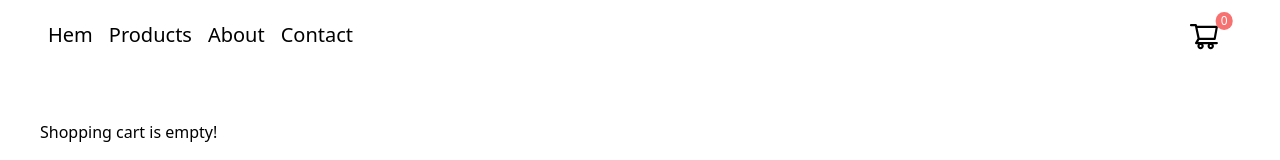
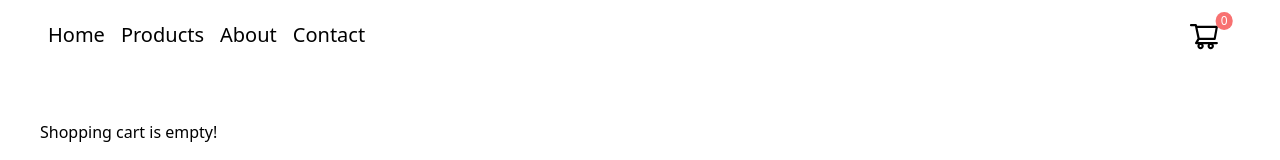
Before and after one commit to pontusbergqvist/consid-ecommerce, a Next.js app: page /checkout in a window 1280 px wide. Shown: the top 160 px of the page. Built offline with nearby package versions, Linux system fonts and the light colour scheme.

Commit message:
changed navigation hem to home

```diff
--- a/components/layout/nav/hamburger.js
+++ b/components/layout/nav/hamburger.js
@@ -31,7 +31,7 @@ const Hamburger = () => {
       {active ? (
         <ul className="absolute right-0 my-4 text-right bg-slate-300 pl-16 py-1 pr-1 rounded z-10">
           <Link href="/">
-            <li className="cursor-pointer p-2">Hem</li>
+            <li className="cursor-pointer p-2">Home</li>
           </Link>
           <Link href="/products">
             <li className="cursor-pointer p-2">Products</li>
--- a/components/layout/nav/list.js
+++ b/components/layout/nav/list.js
@@ -14,7 +14,7 @@ const List = () => {
               : { borderBottom: "2px solid white" }
           }
         >
-          Hem
+          Home
         </li>
       </Link>
       <Link href="/products">
```
